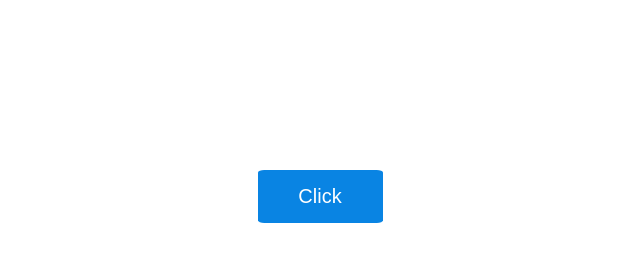
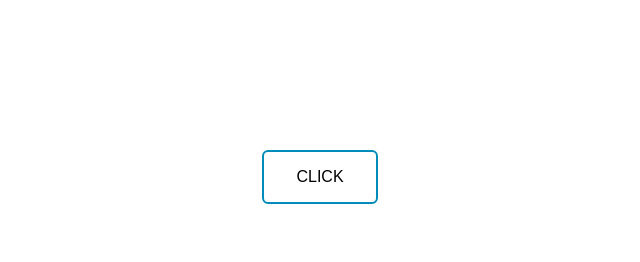
Before and after one commit to elidvenega/button, a plain HTML site: page index.html in a window 1280 px wide. Shown: the whole page, without its empty margins (320-960 px from the left). Drawn offline with Linux system fonts and the light colour scheme.

Commit message:
change style and working on js

```diff
--- a/css/style.css
+++ b/css/style.css
@@ -1,29 +1,41 @@
 * {
-    margin-top: 0;
+    margin: 0;
     padding: 0;
 }
 
 body {
     font-family: Arial;
-    /* background-color: #333; */
     text-align: center;
 }
 
-#btn {
-    background-color: #0984e3;
-    color: #fff;
-    margin-top: 170px;
-    padding: 15px;
-    width: 125px;
-    font-size: 20px;
+.btn {
+    color: #0099CC;
+    background: transparent;
+    border: 2px solid #0099CC;
+    border-radius: 6px;
     border: none;
-    border-radius: 5%;
-
+    color: white;
+    padding: 16px 32px;
+    text-align: center;
+    display: inline-block;
+    font-size: 16px;
+    margin: 4px 2px;
+    margin-top: 150px;
+    -webkit-transition-duration: 0.4s;
+    /* Safari */
+    transition-duration: 0.4s;
+    cursor: pointer;
+    text-decoration: none;
+    text-transform: uppercase;
 }
 
-/* #btn:hover {
-   background-color: #0984e3;
-   font-size: 30px;
-   padding: 20px;
+.btn {
+    background-color: white;
+    color: black;
+    border: 2px solid #008CBA;
+}
 
-} */
+.btn:hover {
+    background-color: #008CBA;
+    color: white;
+}
--- a/index.html
+++ b/index.html
@@ -7,7 +7,7 @@
     <title>Button</title>
 </head>
 <body>
-    <button id="btn">
+    <button class="btn">
         Click
     </button>
 
--- a/js/index.js
+++ b/js/index.js
@@ -1,10 +1,10 @@
-const btn = document.querySelector("#btn");
+const btn = document.querySelector(".btn");
 
 function msg(message) {
     btn.innerHTML = message;
 }
 
-btn.addEventListener("click", () => msg("hello"));
+btn.addEventListener("click", () => msg("Hello"));
 
 // Second Way of doing things
 // btn.addEventListener("click", function () {
```
